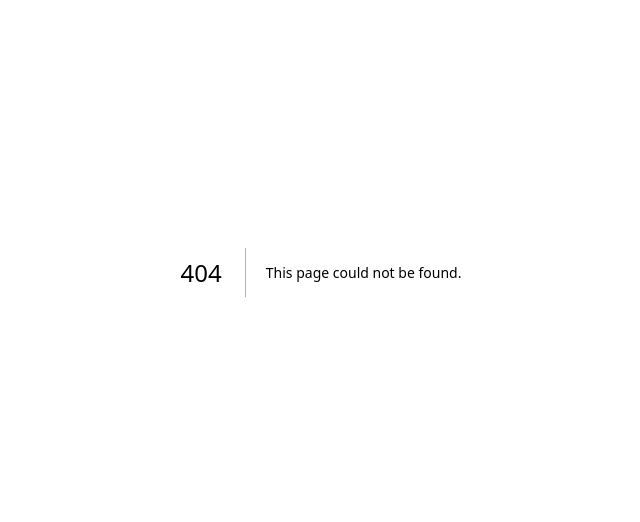
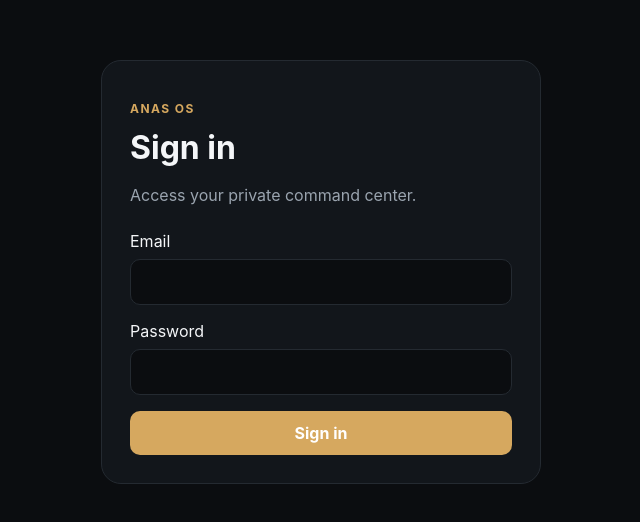
Before and after one commit to anastalaa/Anas-os, a Next.js app: page /login in a window 1280 px wide. Before the commit this address had no page. Shown: the part 128-650 px from the top of the page, without its empty margins (319-959 px from the left). Built offline with nearby package versions, Linux system fonts and the light colour scheme; no server answers.

Commit message:
feat(auth): add login surface

```diff
--- /dev/null
+++ b/app/login/page.tsx
@@ -0,0 +1,111 @@
+"use client";
+
+import { FormEvent, useState } from "react";
+import { useRouter, useSearchParams } from "next/navigation";
+import { createSupabaseBrowserClient } from "@/lib/supabase/browser";
+
+export default function LoginPage() {
+  const router = useRouter();
+  const searchParams = useSearchParams();
+  const [email, setEmail] = useState("");
+  const [password, setPassword] = useState("");
+  const [error, setError] = useState<string | null>(null);
+  const [loading, setLoading] = useState(false);
+
+  async function handleSubmit(event: FormEvent<HTMLFormElement>) {
+    event.preventDefault();
+    setError(null);
+    setLoading(true);
+
+    const supabase = createSupabaseBrowserClient();
+    if (!supabase) {
+      setError("Supabase is not configured for this environment.");
+      setLoading(false);
+      return;
+    }
+
+    const { error: signInError } = await supabase.auth.signInWithPassword({
+      email,
+      password,
+    });
+
+    if (signInError) {
+      setError(signInError.message);
+      setLoading(false);
+      return;
+    }
+
+    router.replace(searchParams.get("next") || "/dashboard");
+    router.refresh();
+  }
+
+  return (
+    <main style={{ minHeight: "100vh", display: "grid", placeItems: "center", padding: 24 }}>
+      <section style={{ width: "100%", maxWidth: 440, background: "var(--surface)", border: "1px solid var(--border)", borderRadius: 20, padding: 28 }}>
+        <p style={{ color: "var(--accent)", letterSpacing: "0.12em", fontSize: 12, fontWeight: 700 }}>
+          ANAS OS
+        </p>
+        <h1 style={{ margin: "12px 0 8px", fontSize: 32 }}>Sign in</h1>
+        <p style={{ color: "var(--muted)", lineHeight: 1.5 }}>
+          Access your private command center.
+        </p>
+
+        <form onSubmit={handleSubmit} style={{ display: "grid", gap: 16, marginTop: 24 }}>
+          <label style={{ display: "grid", gap: 8 }}>
+            <span>Email</span>
+            <input
+              required
+              type="email"
+              autoComplete="email"
+              value={email}
+              onChange={(event) => setEmail(event.target.value)}
+              style={inputStyle}
+            />
+          </label>
+
+          <label style={{ display: "grid", gap: 8 }}>
+            <span>Password</span>
+            <input
+              required
+              type="password"
+              autoComplete="current-password"
+              value={password}
+              onChange={(event) => setPassword(event.target.value)}
+              style={inputStyle}
+            />
+          </label>
+
+          {error ? (
+            <p role="alert" style={{ margin: 0, color: "var(--danger, #b42318)" }}>
+              {error}
+            </p>
+          ) : null}
+
+          <button disabled={loading} type="submit" style={buttonStyle}>
+            {loading ? "Signing in…" : "Sign in"}
+          </button>
+        </form>
+      </section>
+    </main>
+  );
+}
+
+const inputStyle = {
+  width: "100%",
+  boxSizing: "border-box" as const,
+  border: "1px solid var(--border)",
+  borderRadius: 10,
+  padding: "12px 14px",
+  background: "var(--background)",
+  color: "inherit",
+};
+
+const buttonStyle = {
+  border: 0,
+  borderRadius: 10,
+  padding: "12px 16px",
+  fontWeight: 700,
+  cursor: "pointer",
+  background: "var(--accent)",
+  color: "var(--accent-foreground, white)",
+};
```
